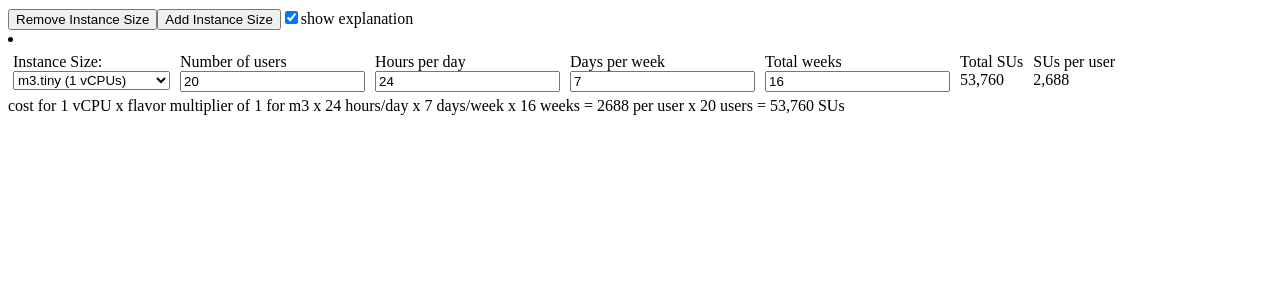
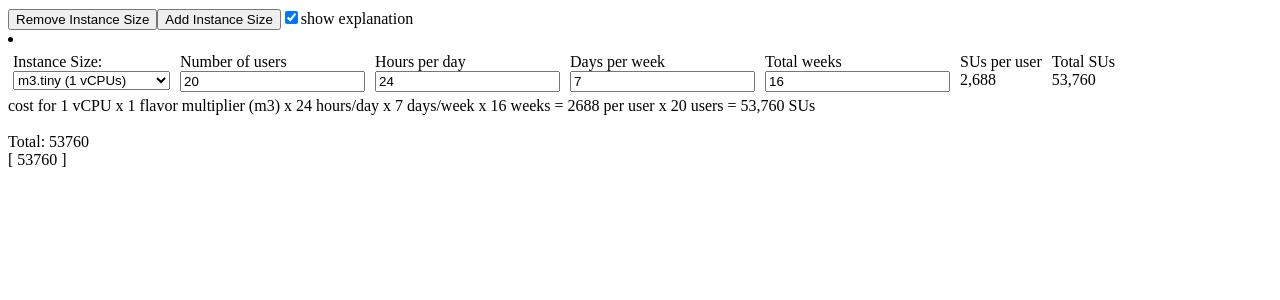
Before and after one commit to kjunuh/js2-usage-estimator, a Vue app: page / in a window 1280 px wide. Both pictures are taken after a click on the checkbox "show explanation". Shown: the top 300 px of the page. Built offline with nearby package versions, Linux system fonts and the light colour scheme.

Commit message:
working sum from diff calcs

```diff
--- a/src/App.vue
+++ b/src/App.vue
@@ -1,25 +1,36 @@
 <script setup lang="ts">
-import {ref} from 'vue'
+import {ref, reactive, computed} from 'vue'
 import Calculator from './components/calc.vue'
 // import { useRoute } from 'vue-router'
 const count = ref(1)
 const explain = ref(false)
+interface allSUs {}
+const allSUs: Array<number> = reactive([])
+const SUTotal = computed(() => {
+  let sum = 0
+  allSUs.forEach(a => sum += a)
+  return sum
+})
+
 const defaults = {
   init_vcpus: 1,
   init_hrs: 24,
   init_days: 7,
   init_weeks: 16,
   init_users: 20,
-  init_id: 78,
+  init_flavorId: 78,
   init_multiplier: 1,
   init_prefix: "m3",
 }
+
+console.log(allSUs)
+
 </script>
 
 <template>
   <!-- instance size buttons -->
-  <button @click="count--">Remove Instance Size</button>
-  <button @click="count++">Add Instance Size</button>
+  <button @click="() => {if(count != 1) {count--; allSUs.pop()}}">Remove Instance Size</button>
+  <button @click="() => {if(count != 14) count++}">Add Instance Size</button>
 
   <!-- show explanation checkbox -->
   <input type="checkbox" id="checkbox" v-model="explain"/>
@@ -27,8 +38,12 @@ const defaults = {
 
   <!-- calculator iterator -->
   <li v-for="i in count">
-    <Calculator :doExplain="explain" v-bind="defaults"/>
+    <Calculator :calcid="i" @emitSUs="(val) => {allSUs[i-1] = val}" :doExplain="explain" v-bind="defaults"/>
   </li>
+  <div>Total: {{SUTotal}} </div>
+  <!-- {{(allSUs) => {allSUs[i]}}} -->
+  <!-- {{(allSUs, count) => {allSUs+count}}} -->
+  {{allSUs}}
 </template>
 
 <style scoped>
--- a/src/components/calc.vue
+++ b/src/components/calc.vue
@@ -1,26 +1,41 @@
 <script setup lang="ts">
-import { ref, reactive } from 'vue'
+import { ref, reactive, computed } from 'vue'
 
 const props = defineProps<{
   doExplain: boolean
-  init_vcpus: number
+  calcid:number
+
+  init_vcpus:number
   init_hrs:number
   init_days:number
   init_weeks:number
   init_users:number
-  init_id:number
+  init_flavorId:number
   init_multiplier:number
   init_prefix: string
 }>()
-console.log(props.init_users)
+const emit = defineEmits(['emitSUs'])
+
 const vcpus = ref(props.init_vcpus)
 const hrs = ref(props.init_hrs)
 const days = ref(props.init_days)
 const weeks = ref(props.init_weeks)
 const users = ref(props.init_users)
-const id = ref(props.init_id)
+const flavorId = ref(props.init_flavorId)
 const multiplier = ref(props.init_multiplier)
 const prefix = ref(props.init_prefix)
+
+const calcTotalSUs = computed(() => {
+  let total = multiplier.value*vcpus.value*hrs.value*days.value*weeks.value*users.value
+  emit('emitSUs', total)
+  return total
+})
+
+const calcUserSUs = computed(() => {
+
+  return multiplier.value*vcpus.value*hrs.value*days.value*weeks.value
+})
+
 const flavorlist = reactive([
   {name: 'm3.tiny', vcpus:1, id:78},
   {name: 'm3.small', vcpus:2, id:18},
@@ -47,9 +62,9 @@ const flavor_charge_multipliers: {[index: string]: number} = reactive({
 })
 
 function calcMultiplier() {
-  prefix.value = flavorlist.filter((elem) => elem.id == id.value)[0].name.split(".")[0]
+  prefix.value = flavorlist.filter((elem) => elem.id == flavorId.value)[0].name.split(".")[0]
   multiplier.value = flavor_charge_multipliers[prefix.value]
-  vcpus.value =  flavorlist.filter((elem) => elem.id == id.value)[0].vcpus
+  vcpus.value =  flavorlist.filter((elem) => elem.id == flavorId.value)[0].vcpus
 }
 
 </script>
@@ -59,7 +74,7 @@ function calcMultiplier() {
     <ul class="calc-list">
         <li class="calc-item">
             <div>Instance Size:</div>
-            <select v-model="id" @change="calcMultiplier()">
+            <select v-model="flavorId" @change="calcMultiplier()">
               <!-- // @change="calcMultiplier()"> -->
                 <option v-for="flavor in flavorlist" :value="flavor.id">
                     {{flavor.name}} ({{flavor.vcpus}} vCPUs)
@@ -83,16 +98,16 @@ function calcMultiplier() {
             <input v-model.number="weeks"/>
         </li>
         <li class="calc-item">
-            <div>Total SUs</div>
-            <div>{{(multiplier*vcpus*hrs*days*weeks*users).toLocaleString()}} </div>
+            <div>SUs per user</div>
+            <div>{{calcUserSUs.toLocaleString()}}</div>
         </li>
         <li class="calc-item">
-            <div>SUs per user</div>
-            <div>{{(multiplier*vcpus*hrs*days*weeks).toLocaleString()}}</div>
+            <div>Total SUs</div>
+            <div>{{calcTotalSUs.toLocaleString()}} </div>
         </li>
     </ul>
     <!-- @change="calc"> -->
-    <div v-if="doExplain" > cost for {{vcpus}} vCPU x flavor multiplier of {{multiplier}} for {{prefix}} x {{hrs}} hours/day x {{days}} days/week x {{weeks}} weeks = {{multiplier*vcpus*hrs*days*weeks}} per user x {{users}} users = {{(multiplier*vcpus*hrs*days*weeks*users).toLocaleString()}} SUs</div>
+    <div v-if="doExplain" > cost for {{vcpus}} vCPU x {{multiplier}} flavor multiplier ({{prefix}}) x {{hrs}} hours/day x {{days}} days/week x {{weeks}} weeks = {{multiplier*vcpus*hrs*days*weeks}} per user x {{users}} users = {{calcTotalSUs.toLocaleString()}} SUs</div>
     <br>
 </main>
 </template>
```
